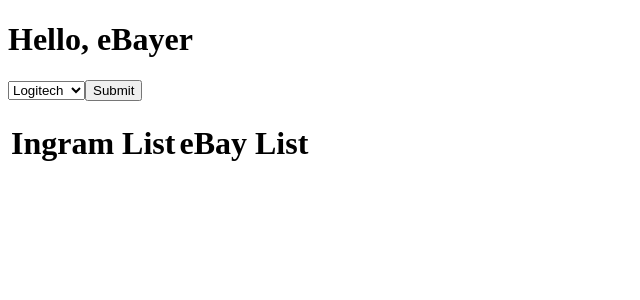
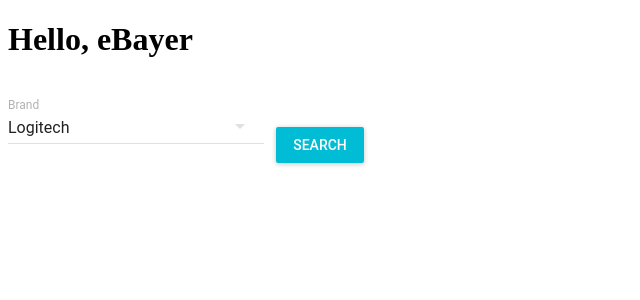
Before and after one commit to bur4an/helpdesk, a React app: page / in a window 1280 px wide. Shown: the top 300 px of the page, without its empty margins (0-640 px from the left). Built offline with nearby package versions, Linux system fonts and the light colour scheme.

Commit message:
material-ui-Simple List

```diff
--- a/package.json
+++ b/package.json
@@ -16,6 +16,7 @@
     "babel-loader": "^7.1.4",
     "babel-preset-env": "^1.6.1",
     "babel-preset-react": "^6.24.1",
+    "babel-preset-stage-1": "^6.24.1",
     "crypto": "^1.0.1",
     "express": "^4.16.3",
     "mongoose": "^5.0.11",
--- a/src/components/App.jsx
+++ b/src/components/App.jsx
@@ -1,6 +1,5 @@
 import React from 'react';
-import DataForm from './DataForm.jsx';
-import FileDataForm from './FileDataForm.jsx'
+import Form from './Form.jsx'
 
 function Welcome(props) {
   return <h1>Hello, {props.name}</h1>;
@@ -10,11 +9,11 @@ class App extends React.Component {
   render(){
     return(
       <div>
-        <Welcome name="eBayer" />
-        {/*<DataForm />*/}
-        <FileDataForm />
+          <Welcome name="eBayer" />
+          <Form />
       </div>
     )
   }
 }
+
 export default App;
--- a/src/components/DataForm.jsx
+++ /dev/null
@@ -1,49 +0,0 @@
-import React from 'react';
-
-class DataForm extends React.Component {
-  constructor(props) {
-    super(props);
-    this.state = {input: '', data: []};
-
-    this.handleChange = this.handleChange.bind(this);
-    this.handleSubmit = this.handleSubmit.bind(this);
-  }
-
-  handleChange(event) {
-    this.setState({input: event.target.value});
-  }
-
-  handleSubmit(event) {
-    this.setState({data:[]});
-    fetch('/data', {
-        method:'POST',
-        headers: {
-          'Content-Type': 'application/json'
-        },
-        body: JSON.stringify({search: this.state.input})
-        })
-      .then(res => res.json())
-      .then(list => this.setState({ data: list }));
-    event.preventDefault();
-  }
-
-  render() {
-    return (
-      <div>
-        <form onSubmit={this.handleSubmit}>
-          <label>
-            Search:
-            <input type="text" value={this.state.input} onChange={this.handleChange} />
-          </label>
-          <input type="submit" value="Submit" />
-        </form>
-        <h1>Result</h1>
-        { this.state.data.map(list =>
-          <div key={list.itemId}>{list.title}</div>
-        )}
-      </div>
-    );
-  }
-}
-
-export default DataForm;
--- a/src/components/FileDataForm.jsx
+++ /dev/null
@@ -1,112 +0,0 @@
-import React from 'react';
-
-class FileDataForm extends React.Component {
-  constructor(props) {
-    super(props);
-    this.state = {input: 'LOGITECH', data: [], list:[]};
-
-    this.handleChange = this.handleChange.bind(this);
-    this.handleSubmit = this.handleSubmit.bind(this);
-    this.handleClick = this.handleClick.bind(this);
-  }
-
-  handleChange(event) {
-    this.setState({input: event.target.value});
-  }
-
-  handleSubmit(event) {
-    this.setState({data:[]});
-    fetch('/fileData', {
-        method:'POST',
-        headers: {
-          'Content-Type': 'application/json'
-        },
-        body: JSON.stringify({search: this.state.input})
-        })
-      .then(res => res.json())
-      .then(list => this.setState({ data: list }));
-    event.preventDefault();
-  }
-
-  handleClick(event) {
-    console.log(event.target)
-    this.setState({list:[]});
-    fetch("/data", {
-        method:'POST',
-        headers: {
-          'Content-Type': 'application/json'
-        },
-        body: JSON.stringify({search: event.target.innerHTML})
-        })
-      .then(res => res.json())
-      .then(list => this.setState({ list: list }));
-    event.preventDefault();
-  }
-
-  render() {
-    return (
-      <div>
-        <Form submitAction={this.handleSubmit} changeAction={this.handleChange} input={this.state.input} />
-        <table>
-          <tr valign="top">
-            <td>
-              <IngramList data={this.state.data} clickAction={this.handleClick} />
-            </td>
-            <td>
-              <EbayList data={this.state.list} />
-            </td>
-          </tr>
-        </table>
-      </div>
-    );
-  }
-}
-
-function EbayList (props){
-  return (
-    <div>
-    <h1>eBay List</h1>
-      { props.data.map(list =>
-        <div key={list.ItemId}><a href={list.ViewItemURLForNaturalSearch}>{list.Title}</a> <span color="red">[{list.QuantitySold}]</span> ({list.CurrentPrice.amount})</div>
-      )}
-  </div>
-  )
-}
-
-function IngramList (props){
-  return (
-    <div>
-    <h1>Ingram List</h1>
-    <ol>
-      { props.data.map(list =>
-        <li>
-          <div>
-                <strong>{list["Ingram Part Description"]} ({list["Customer Price with Tax"]})</strong>
-          </div>
-          <div onClick={props.clickAction} key={list["Vendor Part Number"]}>
-                {list["Vendor Name"]} {list["Vendor Part Number"]}
-          </div>
-        </li>
-      )}
-    </ol>
-  </div>
-  )
-}
-
-function Form (props){
-  return (
-    <div>
-      <form onSubmit={props.submitAction}>
-        <select value={props.input} onChange={props.changeAction}>
-          <option value="LOGITECH">Logitech</option>
-          <option value="MICROSOFT">Microsoft</option>
-          <option selected value="ADOBE">Adobe</option>
-          <option value="ACER">Acer</option>
-        </select>
-        <input type="submit" value="Submit" />
-      </form>
-    </div>
-  )
-}
-
-export default FileDataForm;
--- /dev/null
+++ b/src/components/Form.jsx
@@ -0,0 +1,56 @@
+import React from 'react';
+import MuiThemeProvider from 'material-ui/styles/MuiThemeProvider';
+import SelectField from 'material-ui/SelectField';
+import MenuItem from 'material-ui/MenuItem';
+import RaisedButton from 'material-ui/RaisedButton';
+import IngramList from './IngramList.jsx'
+
+const style = {
+  margin: 12,
+};
+
+class Form extends React.Component {
+  constructor(props) {
+    super(props);
+    this.state = {value: 'LOGITECH', data:[]};
+
+    this.handleSubmit = this.handleSubmit.bind(this);
+  }
+
+  handleChange = (event, index, value) => this.setState({value});
+
+  handleSubmit = (event) => {
+    this.setState({data:[]});
+    fetch('/fileData', {
+        method:'POST',
+        headers: {
+          'Content-Type': 'application/json'
+        },
+        body: JSON.stringify({search: this.state.value})
+        })
+      .then(res => res.json())
+      .then(list => this.setState({ data: list }));
+    event.preventDefault();
+  }
+  render(){
+    return (
+      <div>
+        <MuiThemeProvider>
+          <SelectField
+            floatingLabelText="Brand"
+            value={this.state.value}
+            onChange={this.handleChange}
+          >
+            <MenuItem value="LOGITECH" primaryText="Logitech" />
+            <MenuItem value="MICROSOFT" primaryText="Microsoft" />
+            <MenuItem value="ADOBE" primaryText="Adobe" />
+            <MenuItem value="ACER" primaryText="Acer" />
+          </SelectField>
+          <RaisedButton label="Search" primary={true} style={style} onClick={this.handleSubmit}/>
+          <IngramList data={this.state.data} />
+        </MuiThemeProvider>
+      </div>
+    );
+  }
+}
+export default Form
--- /dev/null
+++ b/src/components/IngramList.jsx
@@ -0,0 +1,14 @@
+import React from 'react';
+import {List, ListItem} from 'material-ui/List';
+import ActionGrade from 'material-ui/svg-icons/action/grade';
+
+
+const IngramList = (props) => (
+    <List>
+      {props.data.map(list =>
+        <ListItem primaryText={list["Ingram Part Description"]} leftIcon={<ActionGrade />} />
+      )}
+    </List>
+);
+
+export default IngramList;
```
Also changed, not shown: .babelrc, 1 other file (tests, documents, lock files or other folders).
